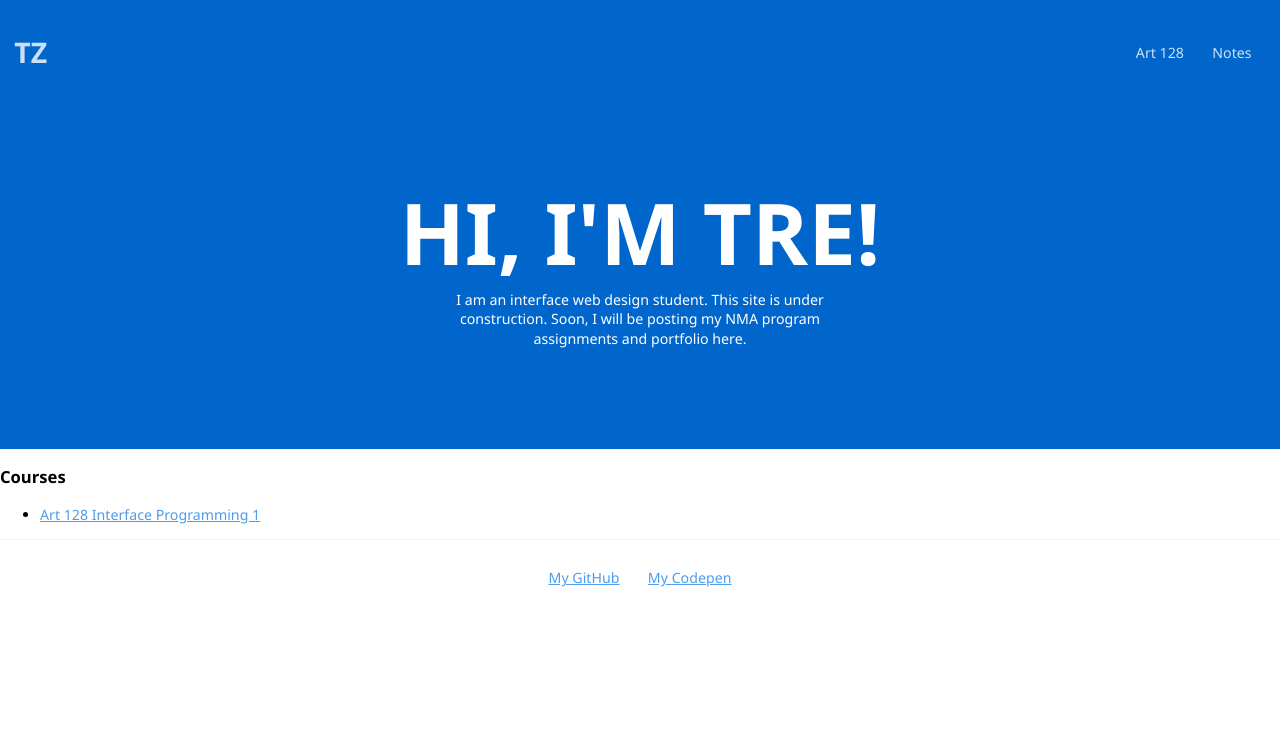
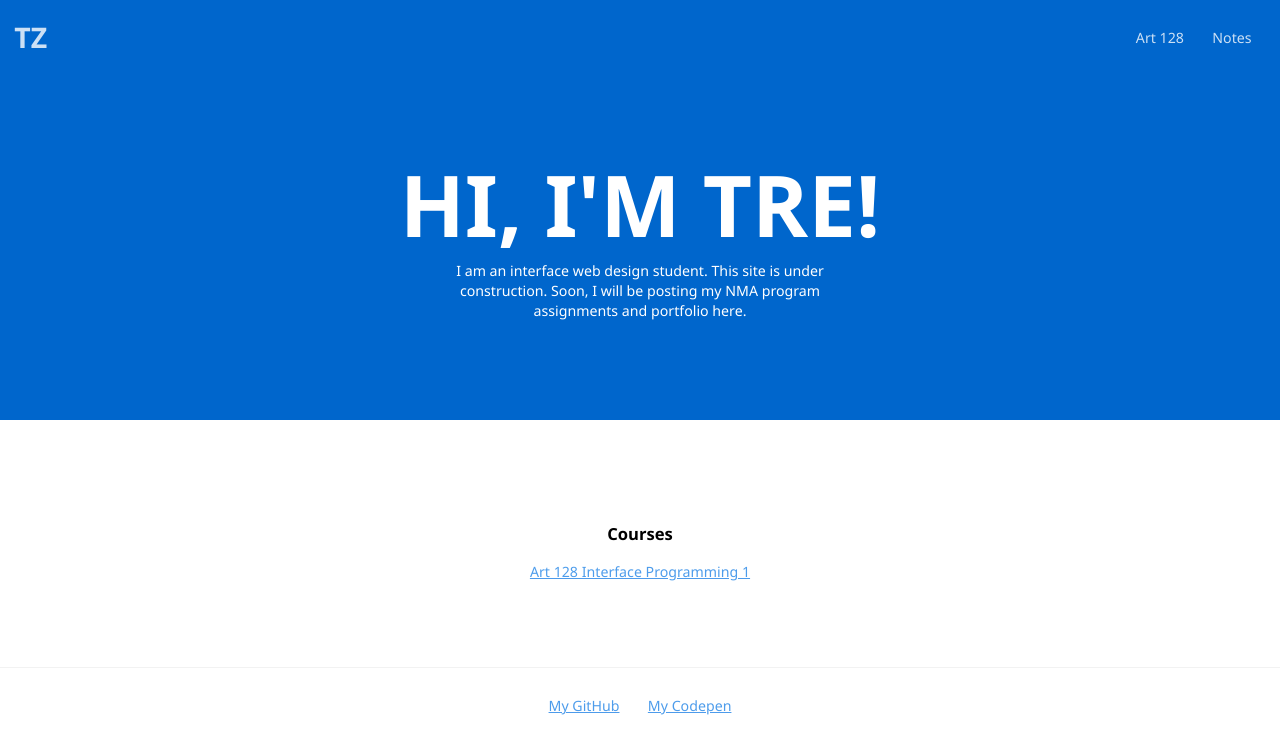
Before and after one commit to trezamora/studentsite, a plain HTML site: page index.html in a window 1280 px wide. Drawn offline with Linux system fonts and the light colour scheme.

```diff
--- a/css/style.css
+++ b/css/style.css
@@ -53,6 +53,7 @@
   display: flex;
   justify-content: flex-end;
   list-style: none;
+  margin: 0;
 }
 
 .site-nav a {
@@ -101,19 +102,19 @@
 }
 
 /* COURSE SECTION */
-.course {
+.courses {
   padding: 6em 1em;
   display: grid;
   justify-content: center;
 }
 
-.course ul {
+.courses ul {
   margin: 0;
   padding: 0;
   list-style: none;
 }
 
-.course h3 {
+.courses h3 {
   text-align: center;
 }
 
```
